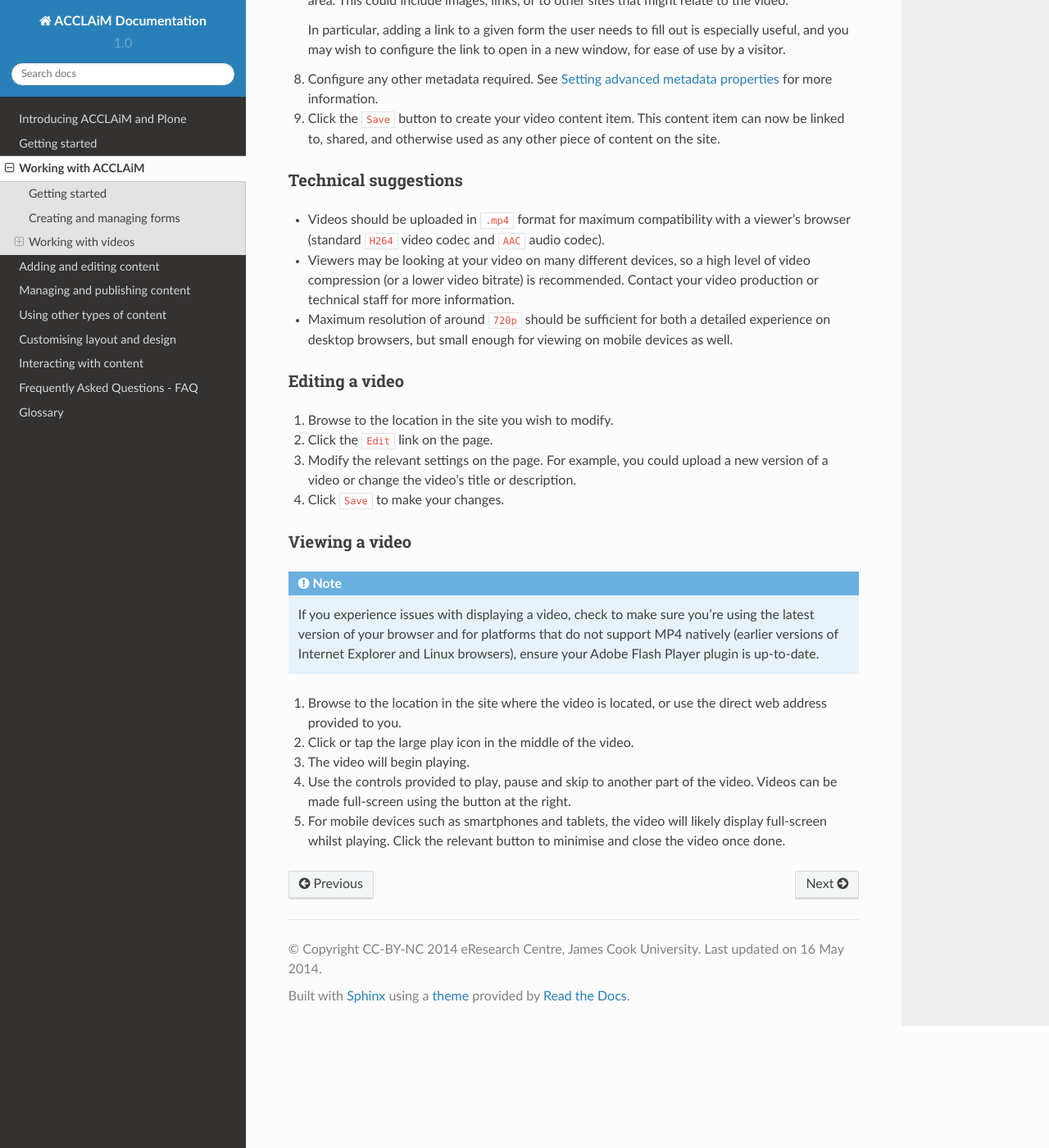
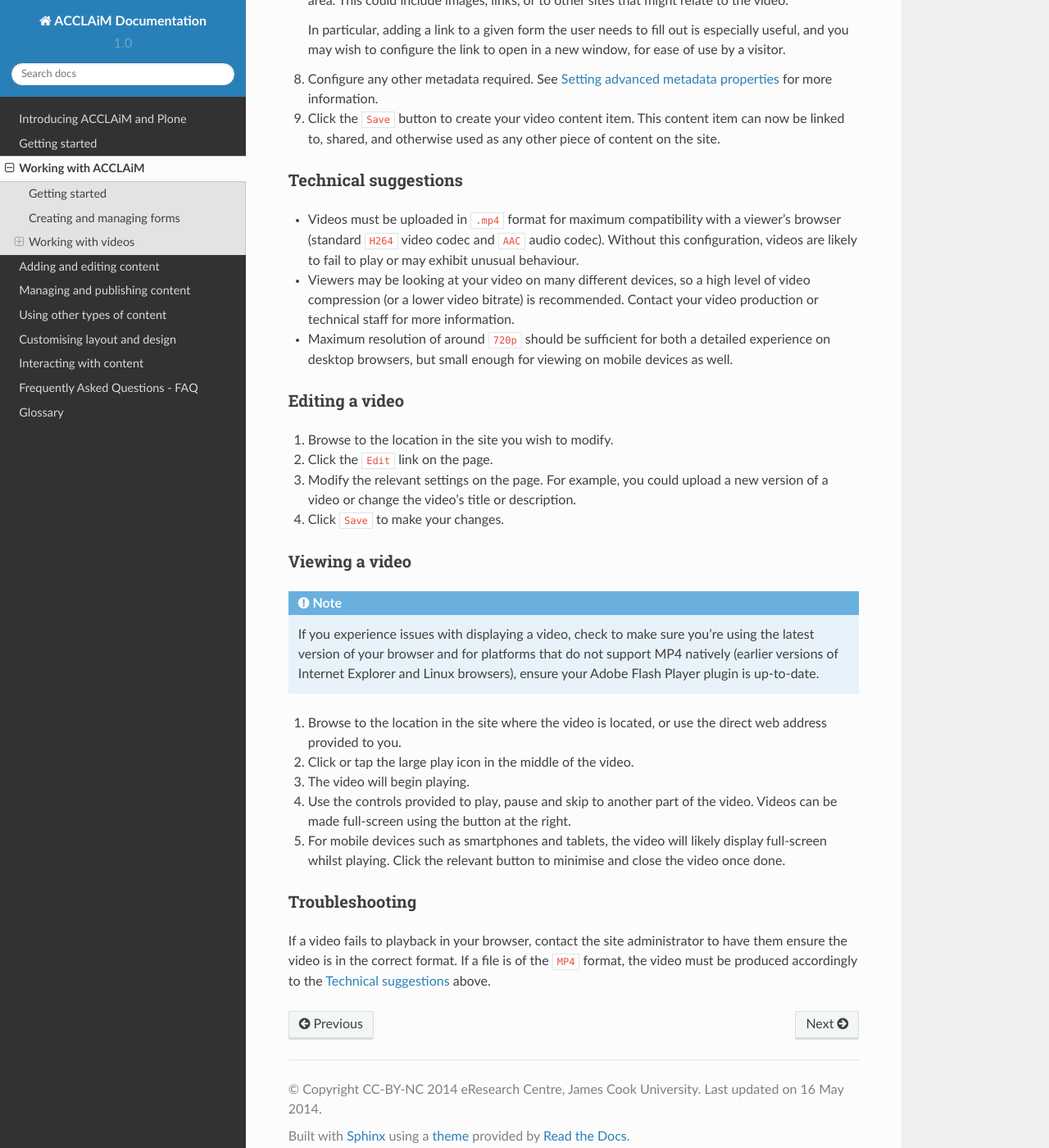
Before and after one commit to jcu-eresearch/plone-user-doc, a Sphinx documentation site: the page built from source/custom-acclaim.rst, in a window 1280 px wide and 1400 px high, scrolled down 1238 px. Shown: the whole window at 82% size. Built offline with Sphinx 7.4.7 and the Read the Docs theme 2.0.0, drawn with Linux system fonts in a browser that asks for light colours.

Commit message:
Update acclaim video troubleshooting

```diff
--- a/source/custom-acclaim.rst
+++ b/source/custom-acclaim.rst
@@ -80,8 +80,10 @@ Adding a new video
 Technical suggestions
 ---------------------
 
-* Videos should be uploaded in ``.mp4`` format for maximum compatibility with
+* Videos must be uploaded in ``.mp4`` format for maximum compatibility with
   a viewer's browser (standard ``H264`` video codec and ``AAC`` audio codec).
+  Without this configuration, videos are likely to fail to play or may exhibit
+  unusual behaviour.
 
 * Viewers may be looking at your video on many different devices, so a high
   level of video compression (or a lower video bitrate) is recommended.
@@ -128,3 +130,12 @@ Viewing a video
 #. For mobile devices such as smartphones and tablets, the video will likely
    display full-screen whilst playing.  Click the relevant button to minimise
    and close the video once done.
+
+
+Troubleshooting
+---------------
+
+If a video fails to playback in your browser, contact the site administrator
+to have them ensure the video is in the correct format.  If a file is of the
+``MP4`` format, the video must be produced accordingly to the
+:ref:`video-suggestions` above.
```
